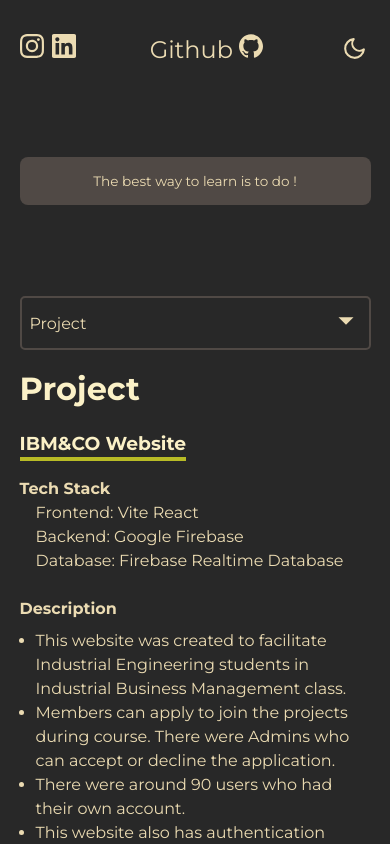
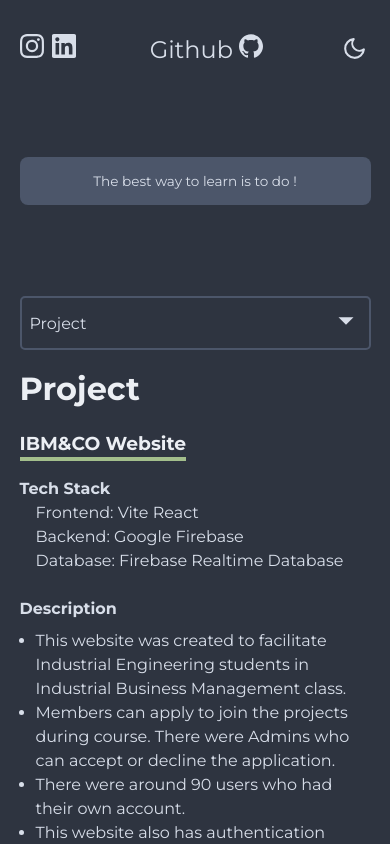
Before and after one commit to pnitijarasrat/thepnirijarasrat, a React (Vite) app: page /project in a window 390 px wide. Shown: the top 844 px of the page. Built offline with nearby package versions, Linux system fonts and the light colour scheme.

Commit message:
change theme to nord and fix light mobile width

```diff
--- a/src/App.css
+++ b/src/App.css
@@ -10,10 +10,13 @@
 }
 
 body {
-  overflow-x: hidden;
   transition: 0.3s ease-in-out;
 }
 
 a {
   text-decoration: none;
 }
+
+.light-theme {
+  overflow-x: hidden;
+}
--- a/src/App.jsx
+++ b/src/App.jsx
@@ -1,4 +1,4 @@
-import { useState, useEffect, useContext } from "react";
+import { useEffect, useContext } from "react";
 import "./dark-theme.css";
 import "./light-theme.css";
 import "./App.css";
@@ -14,7 +14,7 @@ import Skill from "./component/Skill/Skill";
 import Project from "./component/Project/Project";
 import ScrollToTop from "./component/ScrollToTop/ScrollToTop";
 import { BrowserRouter, Routes, Route } from "react-router-dom";
-import { ThemeProvider, ThemeContext } from "./ThemeProvider";
+import { ThemeContext } from "./ThemeProvider";
 
 const divStyle = {
   width: "min(700px, 90vw)",
@@ -27,9 +27,9 @@ function App() {
   useEffect(() => {
     const body = document.querySelector("body");
     if (darkTheme) {
-      body.style.backgroundColor = "#282828";
+      body.style.backgroundColor = "#2e3440";
     } else {
-      body.style.backgroundColor = "#fbf1c7";
+      body.style.backgroundColor = "#eceff4";
     }
   }, [darkTheme]);
   return (
--- a/src/component/About/About.jsx
+++ b/src/component/About/About.jsx
@@ -5,8 +5,6 @@ import AboutParagraph from "./AboutParagraph";
 import AboutBio from "./AboutBio";
 import AboutContact from "./AboutContact";
 import HR from "../Util/HR";
-
-// TODO: responsive
 
 export default function About() {
   const ref = useRef(null);
--- a/src/component/Home/Home.jsx
+++ b/src/component/Home/Home.jsx
@@ -7,10 +7,7 @@ import { motion } from "framer-motion";
 import { ThemeContext } from "../../ThemeProvider";
 
 export default function Home() {
-  const socialHoverAnimate = {
-    y: -10,
-    color: "#f6c177",
-  };
+  const socialHoverAnimate = { y: -10 };
 
   const { darkTheme, toggleTheme } = useContext(ThemeContext);
 
--- a/src/component/Home/Nav.jsx
+++ b/src/component/Home/Nav.jsx
@@ -5,8 +5,6 @@ import "./Home.css";
 import useViewport from "../function/useViewport";
 import MobileNav from "./MobileNav";
 import { Link, useLocation } from "react-router-dom";
-
-// TODO: make mobile nav version
 
 export default function Nav() {
   const location = useLocation();
--- a/src/var.css
+++ b/src/var.css
@@ -1,17 +1,17 @@
 :root {
-  --black: #282828;
-  --white: #fbf1c7;
-  --light-black: #504945;
-  --red: #fb4934;
-  --green: #b8bb26;
-  --yellow: #fabd2f;
-  --blue: #83a598;
-  --purple: #d3869b;
-  --aqua: #8ec07c;
-  --grey: #a89984;
-  --header-color: #fbf1c7;
-  --font-color: #ebdbb2;
-  --light-header-color: "#282828";
-  --light-font-color: "#504945";
+  --black: #2e3440;
+  --white: #eceff4;
+  --light-black: #4c566a;
+  --red: #bf616a;
+  --green: #a3be8c;
+  --yellow: #ebcb8b;
+  --blue: #5e81ac;
+  --purple: #b48ead;
+  --aqua: #8fbcbb;
+  --grey: #434c5e;
+  --header-color: #eceff4;
+  --font-color: #d8dee9;
+  --light-header-color: "#2e3440";
+  --light-font-color: "#4c566a";
   --width: min(700px, 90vw);
 }
```
